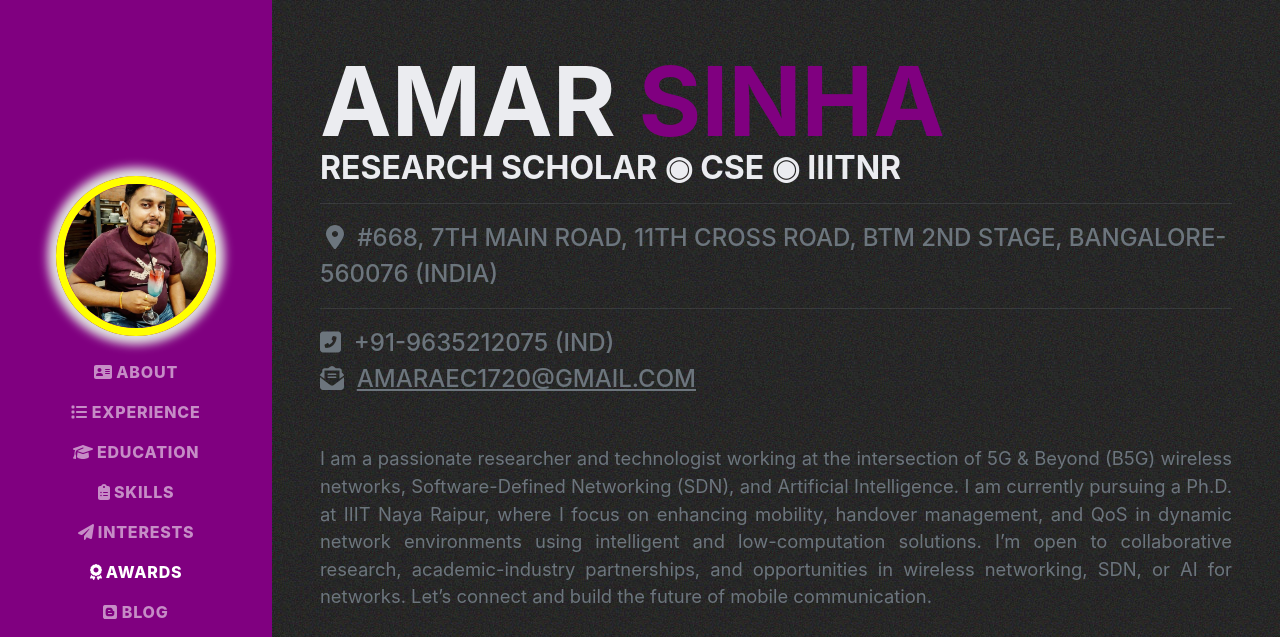
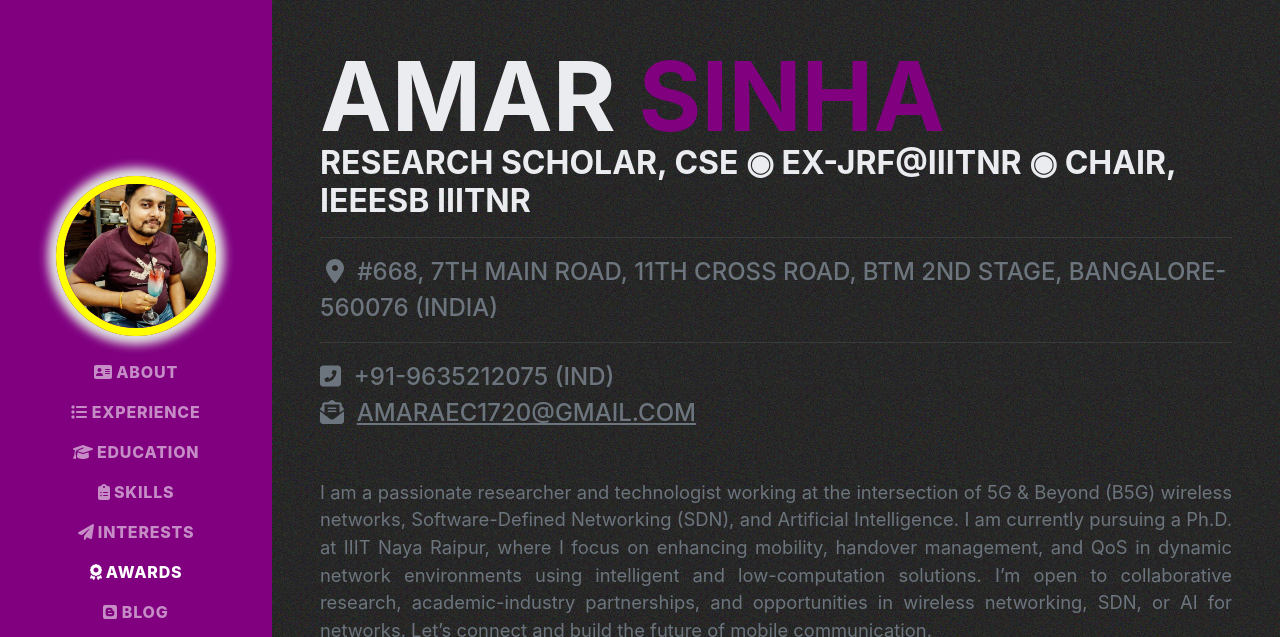
Before and after one commit to amarcrj/amarcrj.github.io, a plain HTML site: page index.html in a window 1280 px wide. Shown: the top 637 px of the page. Drawn offline with nearby package versions, Linux system fonts and the light colour scheme; a web font is replaced by a local one.

Commit message:
corrected

```diff
--- a/index.html
+++ b/index.html
@@ -45,7 +45,7 @@
                         <span class="text-primary">Sinha</span>
                     </h1>
 					<h3 class="mb-0">
-                        Research Scholar ◉ CSE ◉ IIITNR
+                        Research Scholar, CSE ◉ Ex-JRF@IIITNR ◉ Chair, IEEESB IIITNR
                     </h3>
 					<hr/>
                     <div class="subheading mb-5">
```
